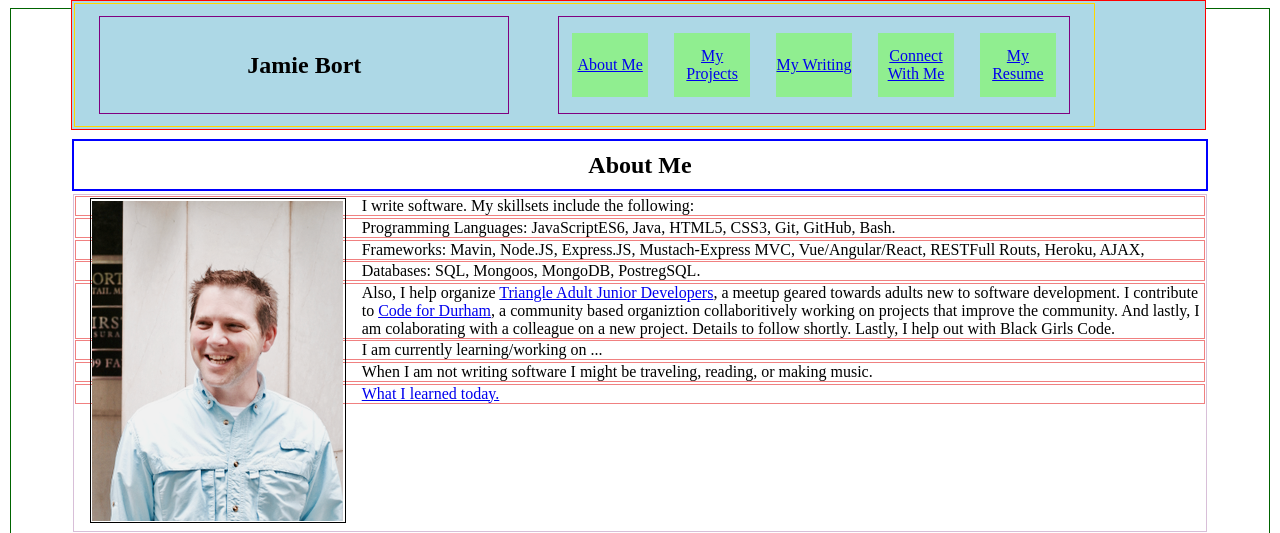
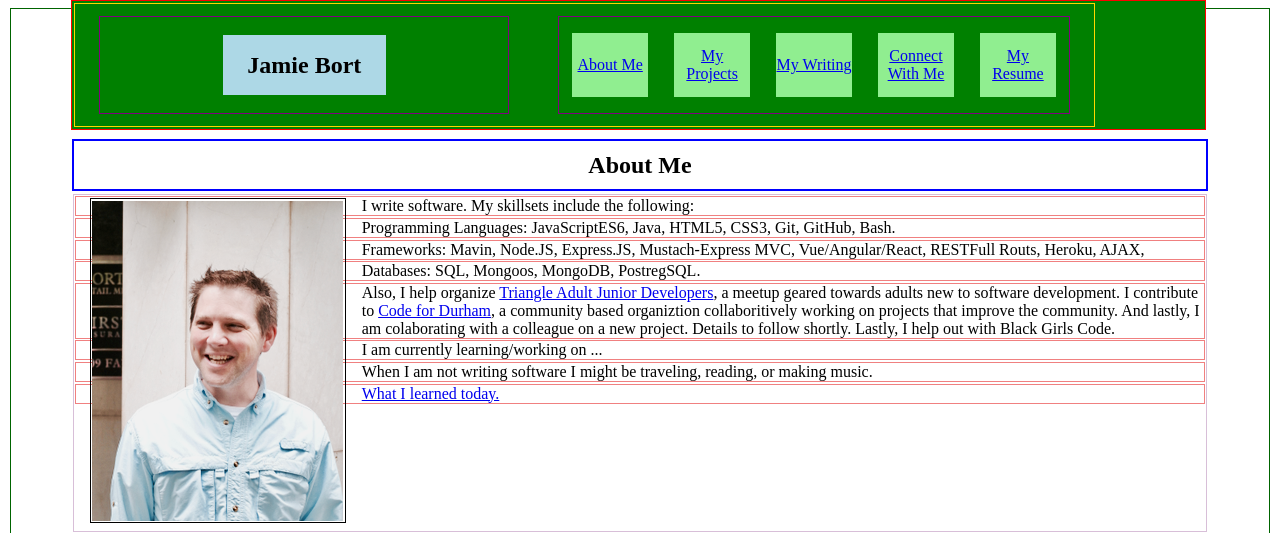
Before and after one commit to JamieBort/Portfolio-Website, a PHP site: page / in a window 1280 px wide. Shown: the top 533 px of the page. Run offline with PHP 8.4, Linux system fonts and the light colour scheme.

Commit message:
Test commit to make see how this new "styling" branch is tracked.

```diff
--- a/style.css
+++ b/style.css
@@ -19,7 +19,7 @@
 	/* 	Commented out when I edited this file to allow the page to scroll up under the header. */
 /* 	justify-content: space-around; */
 	border: .1em solid red;
-	background-color: lightblue;
+	background-color: green;
 
 	/* 	Added when I edited this file to allow the page to scroll up under the header. */
 	/* 	NOTE: the width is not 90% (to match the width of the other elements) because when it was, it did not line up with other elements. */
```
